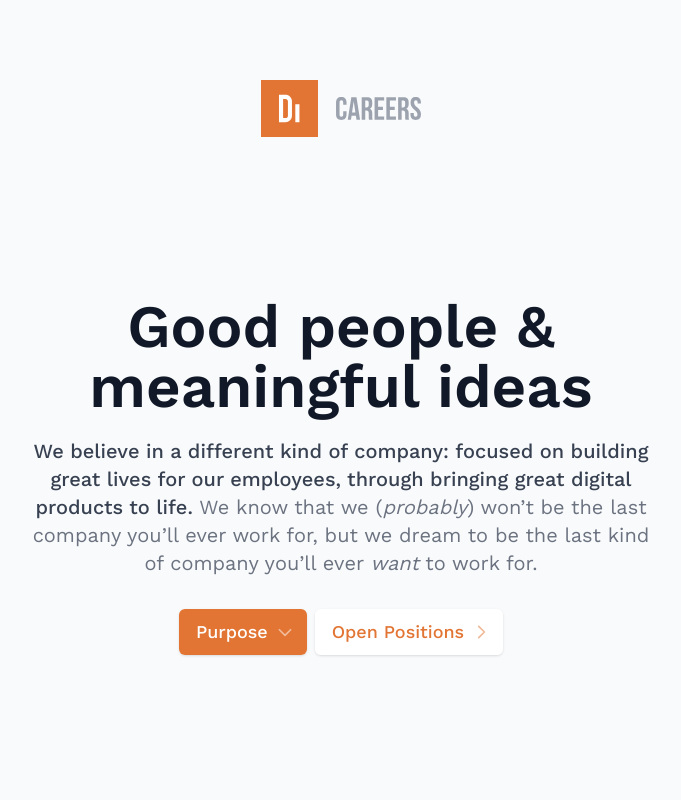
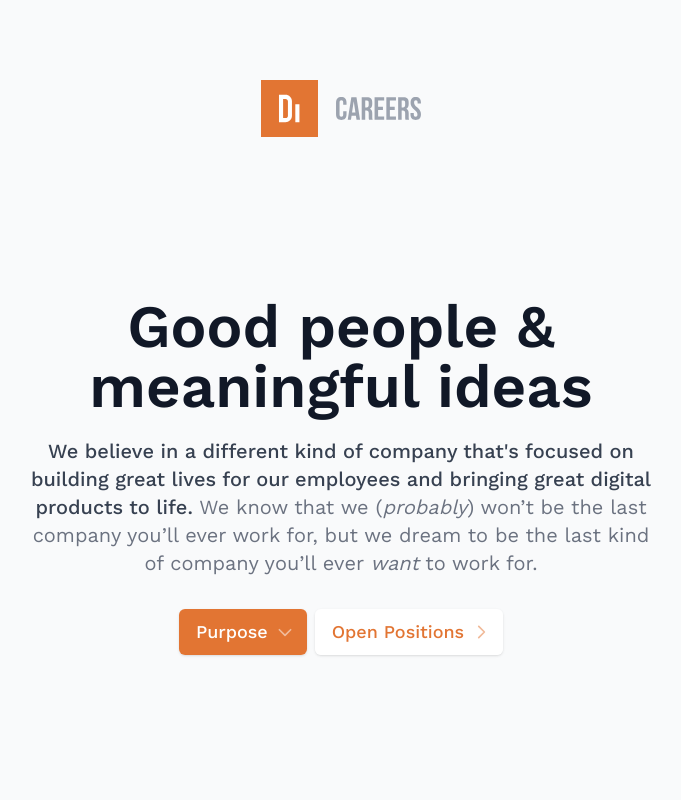
Before and after one commit to Differential/jobs, a Gatsby site: page / in a window 1280 px wide. Shown: the top 800 px of the page, without its empty margins (299-980 px from the left). Built offline with nearby package versions, Linux system fonts and the light colour scheme; Gatsby itself is replaced by a stand-in of ours; a script that the page names is missing.

Commit message:
another copy tweak

```diff
--- a/src/pages/index.js
+++ b/src/pages/index.js
@@ -183,9 +183,9 @@ const IndexPage = ({ data }) => {
             </h1>
             <p className="mt-3 max-w-md mx-auto text-base text-gray-500 sm:text-lg md:mt-5 md:text-xl md:max-w-3xl">
               <strong className="font-medium text-gray-700">
-                We believe in a different kind of company: focused on building
-                great lives for our employees, through bringing great digital
-                products to life.
+                We believe in a different kind of company that's focused on
+                building great lives for our employees and bringing great
+                digital products to life.
               </strong>{" "}
               We know that we (<i>probably</i>) won’t be the last company you’ll
               ever work for, but we dream to be the last kind of company you’ll
```
